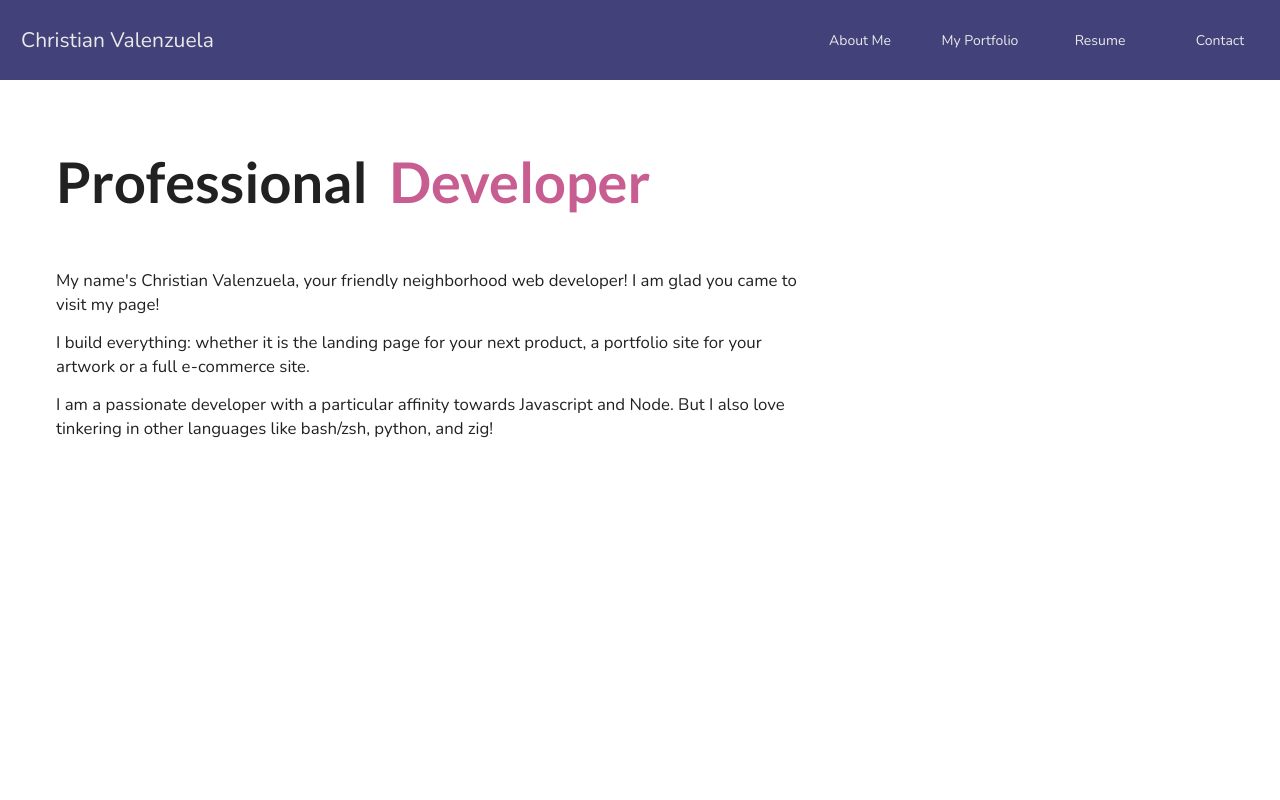
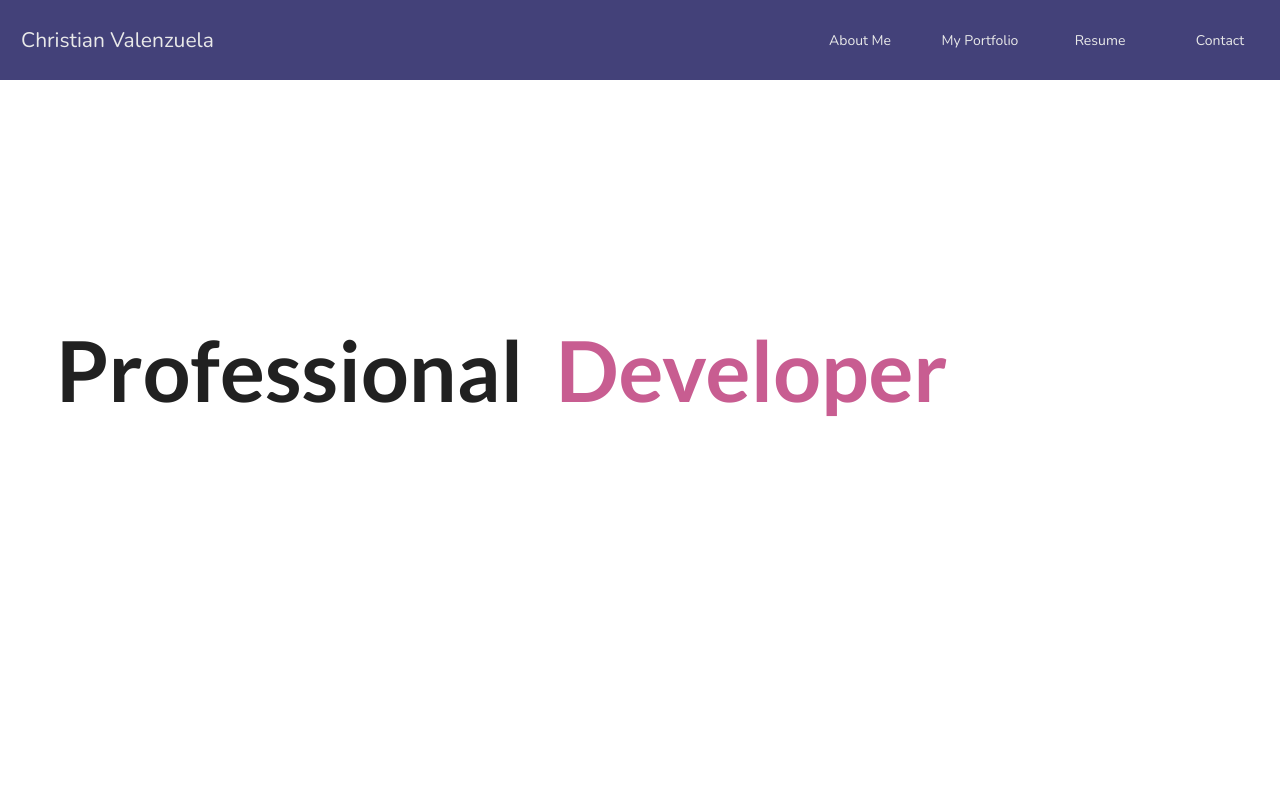
Before and after one commit to chris-av/portfolio-react, a Next.js app: page / in a window 1280 px wide. Shown: the top 800 px of the page. Built offline with nearby package versions, Linux system fonts and the light colour scheme.

Commit message:
simplify content

```diff
--- a/components/Introduction.tsx
+++ b/components/Introduction.tsx
@@ -38,29 +38,15 @@ export default function Introduction() {
 
   return (
     <LayoutPadding myref={messageRef}>
-      <div>
-        <h1 className="text-left my-[3rem] leading-relaxed text-[4rem]">Professional &nbsp;
-          <animated.div className="slidingVertical inline overflow-y-hidden w-full">
-            { transitions((style, item) => (
-              <animated.span style={{ ...style, color: colors[item] }}  className={`opacity-0 overflow-hidden absolute`}>
-                { item }
-              </animated.span>
-            )) }
-          </animated.div>
+      <div className="flex items-center h-full">
+        <h1 style={{ lineHeight: "7rem" }} className="relative -top-20 text-[4rem] text-4xl lg:text-8xl">Professional &nbsp;
+          { transitions((style, item) => (
+            <animated.span style={{ ...style, color: colors[item], lineHeight: "7rem" }} className={`opacity-0 overflow-hidden absolute`}>
+              { item }
+            </animated.span>
+          )) }
         </h1>
 
-        <div className="max-w-[750px]">
-          <p>
-            My name's Christian Valenzuela, your friendly neighborhood web developer!
-            I am glad you came to visit my page!
-          </p>
-
-          <p>
-            I build everything: whether it is the landing page for your next product, a portfolio site for your artwork or a full e-commerce site.
-          </p>
-
-          <p>I am a passionate developer with a particular affinity towards Javascript and Node. But I also love tinkering in other languages like bash/zsh, python, and zig!</p>
-        </div>
       </div>
     </LayoutPadding>
   );
```
